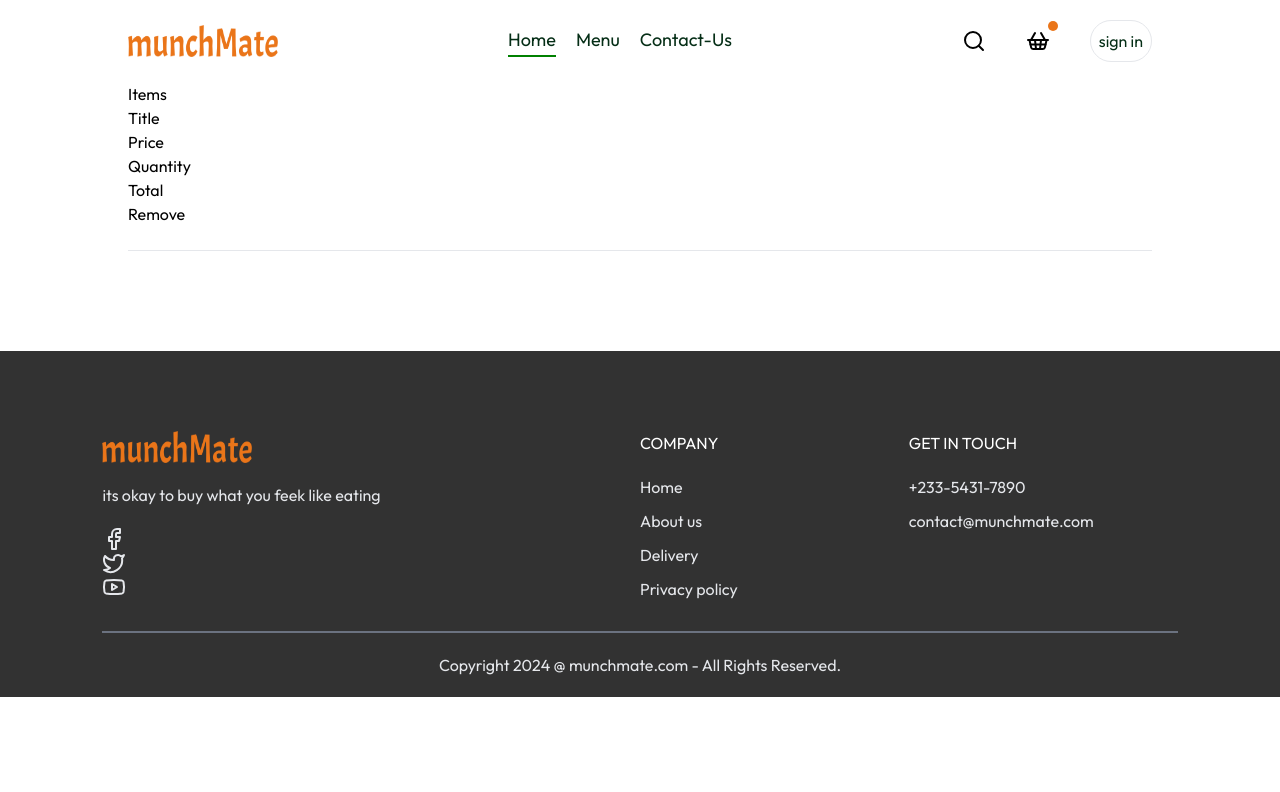
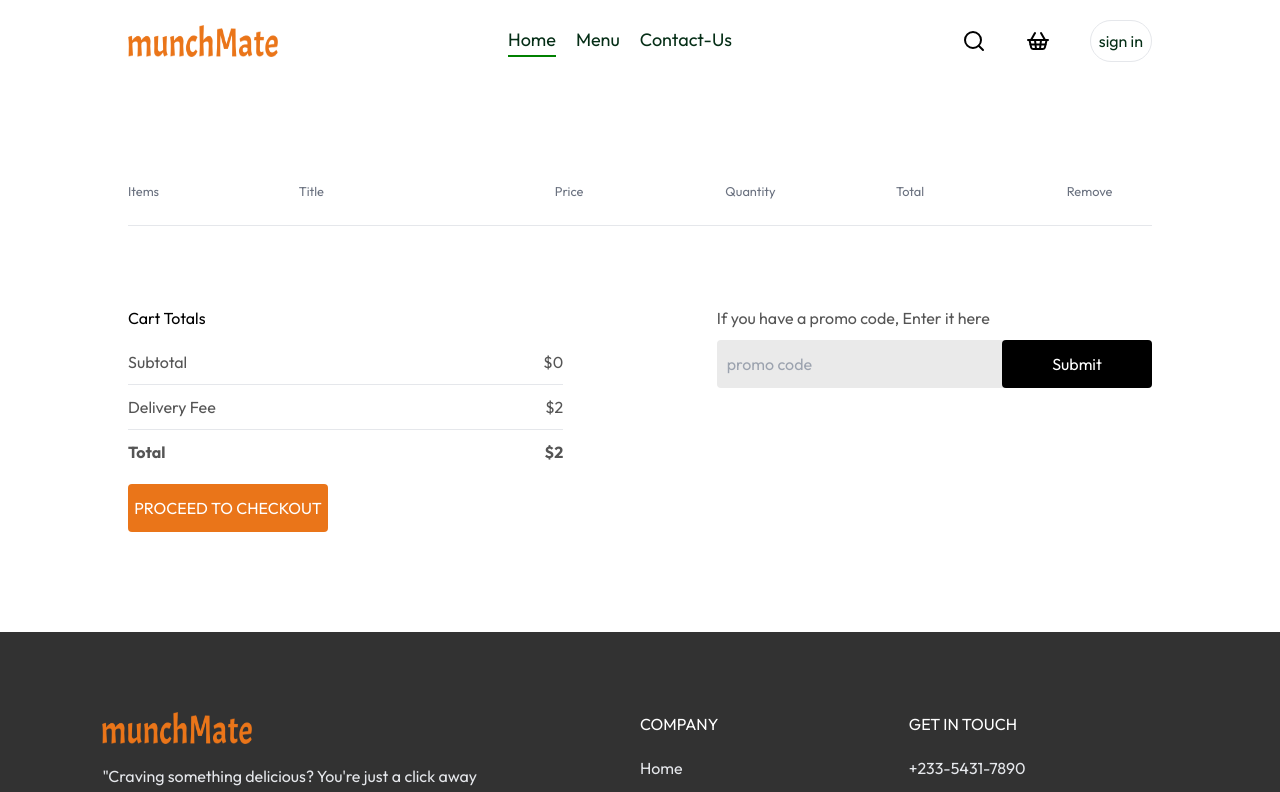
Before and after one commit to munch-bite/munch-mate-frontend, a React (Vite) app: page /cart in a window 1280 px wide. Shown: the top 792 px of the page. Built offline with nearby package versions, Linux system fonts and the light colour scheme.

Commit message:
cart checkout

```diff
--- a/src/App.css
+++ b/src/App.css
@@ -193,3 +193,36 @@ a{
   font-weight: 500;
   cursor: pointer;
 }
+.cart-title{
+  grid-template-columns: 1fr 1.5fr 1fr 1fr 1fr 0.5fr;
+  font-size: max(1vw,12px);
+}
+
+.cart-items-item{
+  margin: 10px 0px;
+}
+
+.cart-bottom{
+  gap: max(12vw,20px);
+}
+.cart-total hr{
+  margin: 10px 0;
+}
+.cart-total button{
+  width: max(15vw,200px);
+  padding: 12px 0px;
+}
+
+.promocode-input button{
+  width: max(10vw,150px);
+  padding: 12px 5px;
+}
+
+@media (max-width:750px){
+  .cart-bottom{
+    flex-direction: column-reverse;
+  }
+  promocode{
+    justify-content: start;
+  }
+}
--- a/src/App.jsx
+++ b/src/App.jsx
@@ -3,33 +3,37 @@ import './App.css'
 import Cart from './pages/cart'
 import Landing from './pages/landingPage'
 import PlaceOrder from './pages/placeOrder'
-import Footer from './components/footer'
-import NavBar from './components/navBar'
-import { useState } from 'react'
 import LoginPop from './components/loginPop'
+import RootLayout from './layout/rootLayout'
 
 function App() {
-  const [showLogin, setShowLogin] = useState(false)
   const router = createBrowserRouter([
-  {path :'/',
-  element : <Landing/>},
-  {
-    path :'/cart',
-    element : <Cart/>
-  },
-  {
-    path :'place/order',
-  element : <PlaceOrder/>
-  }
+    {
+      path: "/",
+      element: <RootLayout/>,
+      children: [
+        {
+         index: true,
+          element:<Landing/>
+        },
+        {
+          path: "cart",
+          element:<Cart/>
+        },
+        {
+          path: "place/order",
+          element: <PlaceOrder/>
+        }
+
+      ]
+
+    }
 
   ])
 
   return (
    <>
-   {showLogin?<LoginPop setShowLogin={setShowLogin}/>:<></>}
-   <NavBar setShowLogin={setShowLogin}/>
    <RouterProvider router={router} />
-   <Footer/>
    </>
 
 
--- a/src/assets/context/storeContext.jsx
+++ b/src/assets/context/storeContext.jsx
@@ -18,15 +18,27 @@ const StoreContextProvider = (props) => {
     const removeFromCart=(itemId) => {
         setCartItems((prev)=>({...prev,[itemId]:prev[itemId]-1}))
     }
-    useEffect (()=>{
-        console.log(cartItems);
-    }),[cartItems]
+
+    const getTotalCartAmount = () => {
+        let totalAmount = 0;
+        for(const item in cartItems)
+        {
+            if(cartItems[item]>0){
+                let itemInfo = foodList.find((product)=>product.id === item)
+                totalAmount += itemInfo.price* cartItems[item];
+            }
+
+        }
+        return totalAmount
+    }
+
     const contextValue={
         foodList,
         cartItems,
         setCartItems,
         addToCart,
-        removeFromCart
+        removeFromCart,
+        getTotalCartAmount
      }
         return(
             <StoreContext.Provider value ={contextValue}>
--- a/src/components/footer.jsx
+++ b/src/components/footer.jsx
@@ -1,6 +1,7 @@
 import React from "react";
 import { images } from "../assets/images";
 import { Facebook, Twitter, Youtube } from "lucide-react";
+import Socials from "./socials";
 
 const Footer = () => {
   return (
@@ -8,11 +9,9 @@ const Footer = () => {
       <div className="footerContent w-[100%] grid">
         <div className="footerContentLeft flex flex-col items-start gap-[20px]">
           <img src={images.Logo} alt="Logo" className="h-8 w-[150px] gap-[80px]"/>
-          <p>its okay to buy what you feek like eating</p>
+          <p>"Craving something delicious? You're just a click away <br/> with MunchMate. Order now and satisfy your taste buds!"</p>
           <div className="socialIcons w-[40px] mr-[15px]">
-            <Facebook />
-            <Twitter />
-            <Youtube />
+            <Socials/>
           </div>
         </div>
         <div className="footerContentCenter flex flex-col items-start gap-[20px]">
--- a/src/components/navBar.jsx
+++ b/src/components/navBar.jsx
@@ -1,28 +1,30 @@
-import React, { useState } from 'react';
+import React, { useContext, useState } from 'react';
 import { images } from '../assets/images';
 import { Search, ShoppingBasket } from 'lucide-react';
 import { Link } from 'react-router-dom';
+import { StoreContext } from '../assets/context/storeContext';
 
 const NavBar = ({ setShowLogin }) => {
   const [menu, setMenu] = useState("Home");
+  const {getTotalCartAmount, useTotalCartAmount} = useContext(StoreContext)
 
   return (
     <div className='padding flex justify-between items-center w-[80%] m-auto'>
-      <a href='/'>
+      <Link to='/'>
         <img src={images.Logo} alt="Logo" className='logo h-8 w-[150px]' />
-      </a>
+      </Link>
       <ul className='padding-menu flex list-none gap-[20px] text-green-950 text-[18px] cursor-pointer'>
-        <li onClick={() => setMenu("Home")} className={menu === "Home" ? "active" : ""}>Home</li>
+      <Link to='/'><li onClick={() => setMenu("Home")} className={menu === "Home" ? "active" : ""}>Home</li></Link>
         <li onClick={() => setMenu("Menu")} className={menu === "Menu" ? "active" : ""}>Menu</li>
         <li onClick={() => setMenu("Contact-Us")} className={menu === "Contact-Us" ? "active" : ""}>Contact-Us</li>
       </ul>
       <div className='padding-right flex items-center gap-[40px]'>
         <Search className='img' />
         <div className='padding-search relative'>
-          <a href='/cart'>
+          <Link to='/cart'>
             <ShoppingBasket className='img' />
-          </a>
-          <div className='dot absolute min-w-[10px] min-h-[10px] bg-[#EA7519] rounded-full top-[-8px] right-[-8px]'></div>
+          </Link>
+          <div className={getTotalCartAmount()===0?"":"dot absolute min-w-[10px] min-h-[10px] bg-[#EA7519] rounded-full top-[-8px] right-[-8px]"}></div>
         </div>
         <button onClick={() => setShowLogin(true)} className='bg-transparent text-[16px] text-green-950 border-[1px] border-solid p-2 border-r[50px] cursor-pointer rounded-full hover:bg-[#EA7519] transition-[0.5s]'>sign in</button>
       </div>
--- a/src/components/socials.jsx
+++ b/src/components/socials.jsx
@@ -105,7 +105,6 @@ const Socials = () => {
     </button>
   </div>
 </div>
-
   )
 }
 
--- /dev/null
+++ b/src/layout/rootLayout.jsx
@@ -0,0 +1,18 @@
+import { Outlet } from "react-router-dom";
+import NavBar from "../components/navBar";
+import Footer from "../components/footer";
+import { useState } from "react";
+
+const RootLayout = () => {
+  const [showLogin, setShowLogin] = useState(false);
+  return (
+    <>
+    {showLogin?<LoginPop setShowLogin={setShowLogin}/>:<></>}
+      <NavBar setShowLogin={setShowLogin}/>
+      <Outlet />
+      <Footer />
+    </>
+  );
+};
+
+export default RootLayout;
--- a/src/pages/cart/index.jsx
+++ b/src/pages/cart/index.jsx
@@ -1,12 +1,15 @@
-import React, { useContext} from 'react'
-import { StoreContext } from '../../assets/context/storeContext'
+import React, { useContext } from "react";
+import { StoreContext } from "../../assets/context/storeContext";
+import { CircleX } from "lucide-react";
+import { useNavigate } from "react-router-dom";
 
 const Cart = () => {
-  const{cartItems,foodList,removeFromCart} = useContext(StoreContext);
+  const { cartItems, foodList, removeFromCart, getTotalCartAmount } = useContext(StoreContext);
+  const navigate = useNavigate();
   return (
-    <div className='cart w-[80%] m-auto'>
+    <div className="cart w-[80%] m-auto mt-[100px]">
       <div className="cart-items">
-        <div className="cart-title">
+        <div className="cart-title grid items-center text-gray-500 ">
           <p>Items</p>
           <p>Title</p>
           <p>Price</p>
@@ -16,10 +19,58 @@ const Cart = () => {
         </div>
         <br />
         <hr />
+        {foodList.map((item, index) => {
+          if (cartItems[item.id] > 0) {
+            return (
+              <div>
+                <div className="cart-title cart-items-item grid items-center text-black">
+                <img src={item.image} alt="" className="w-[50px]"/>
+                <p>{item.name}</p>
+                <p>${item.price}</p>
+                <p>{cartItems[item.id]}</p>
+                <p>${item.price*cartItems[item.id]}</p>
+                <CircleX onClick={()=>removeFromCart(item.id)} className="cursor-pointer"/>
+              </div>
+              <hr className="h-[1px] bg-[#e2e2e2] border-none"/>
+              </div>
+
+            );
+          }
+        })}
       </div>
+      <div className="cart-bottom mt-[80px] flex justify-between">
+        <div className="cart-total flex-1 flex flex-col gap-[20px]">
+          <h2>Cart Totals</h2>
+          <div>
+            <div className="total-details flex justify-between text-[#555]">
+              <p>Subtotal</p>
+              <p>${getTotalCartAmount()}</p>
+            </div>
+            <hr />
+            <div className="total-details flex justify-between text-[#555]">
+              <p>Delivery Fee</p>
+              <p>${2}</p>
+            </div>
+            <hr />
+            <div className="total-details flex justify-between text-[#555]">
+              <b>Total</b>
+              <b>${getTotalCartAmount()+2}</b>
+            </div>
+          </div>
+          <button className="border-none bg-[#EA7519] cursor-pointer text-white rounded-[4px]" onClick={()=>navigate('/place/order')}>PROCEED TO CHECKOUT</button>
+        </div>
+        <div className="promocode flex-1">
+          <div>
+            <p className="text-[#555]">If you have a promo code, Enter it here</p>
+            <div className="promocode-input mt-[10px] flex justify-between items-center bg-[#eaeaea] rounded-[4px]">
+              <input type="text" placeholder="promo code" className="bg-transparent border-none outline-none pl-[10px]"/>
+              <button className="bg-black border-none text-white rounded-[4px]">Submit</button>
+            </div>
+          </div>
+        </div>
+      </div>
+    </div>
+  );
+};
 
-    </div>
-  )
-}
-
-export default Cart
+export default Cart;
```
